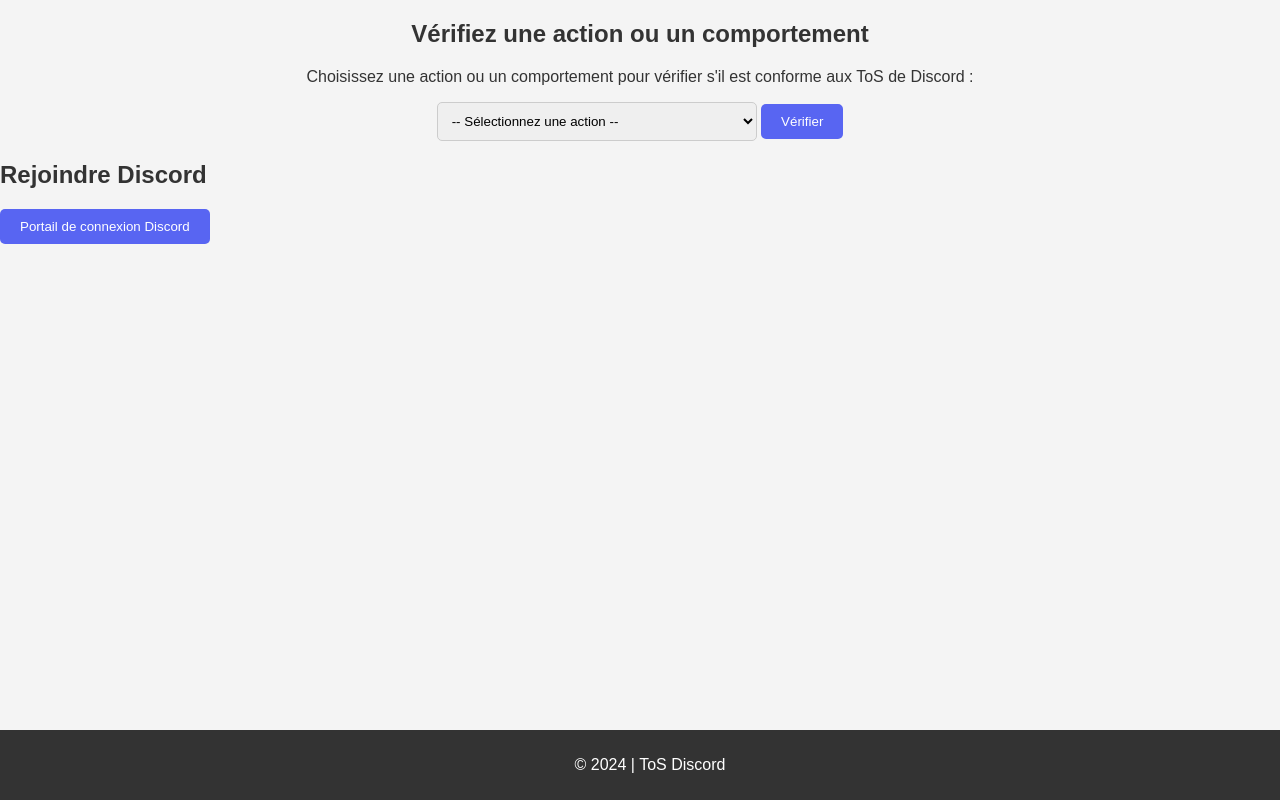
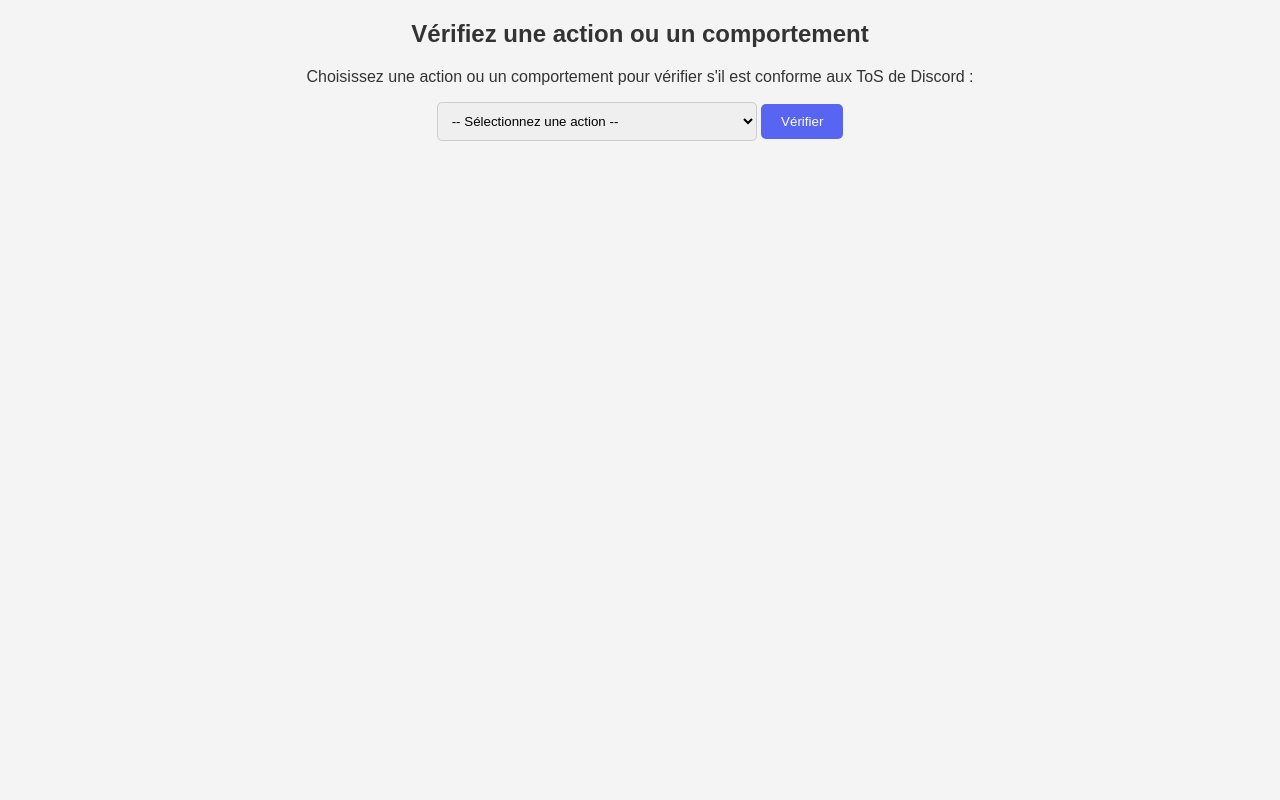
Before and after one commit to website733/pdm-inc, a plain HTML site: page divery.html in a window 1280 px wide. Drawn offline with Linux system fonts and the light colour scheme.

Commit message:
Update divery.html

```diff
--- a/divery.html
+++ b/divery.html
@@ -3,7 +3,7 @@
 <head>
     <meta charset="UTF-8">
     <meta name="viewport" content="width=device-width, initial-scale=1.0">
-    <title>tosdiscord.fr</title>
+    <title>Divery</title>
     <style>
         body {
             margin: 0;
@@ -103,23 +103,7 @@
 
         function redirectToDiscord() {
 
-            // Redirection vers votre lien Discord
 
-            window.location.href = "https://discord.com/login";
-
-        }
-
-    </script>
-
-</head>
-
-<body>
-
-    <section class="discord-container">
-
-        <h2>Rejoindre Discord</h2>
-
-        <button onclick="redirectToDiscord()">Portail de connexion Discord</button>
 
     </section>
 
```
